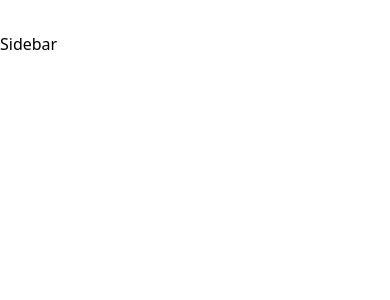
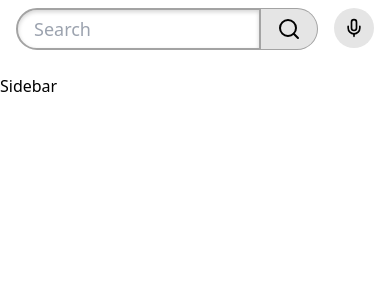
Before and after one commit to bakium/ytclone, a React (Vite) app: page / in a window 390 px wide. Both pictures are taken after a click on the button 194 px from the left and 28 px from the top of the page. Shown: the top 300 px of the page. Built offline with nearby package versions, Linux system fonts and the light colour scheme.

Commit message:
Display search from fullscreen on click

```diff
--- a/src/layouts/PageHeader.tsx
+++ b/src/layouts/PageHeader.tsx
@@ -17,7 +17,9 @@ const PageHeader = () => {
                     <img src="/vite.svg" className="h-6" />
                 </a>
             </section>
-            <form className="sm:flex hidden justify-center flex-grow gap-4">
+            <form className={`justify-center flex-grow gap-4
+            ${showFullWidthSearch ? 'flex' : 'sm:flex hidden'}
+            `}>
                 <section className="flex flex-grow max-w-[500px]">
                     <input
                         type="search"
```
